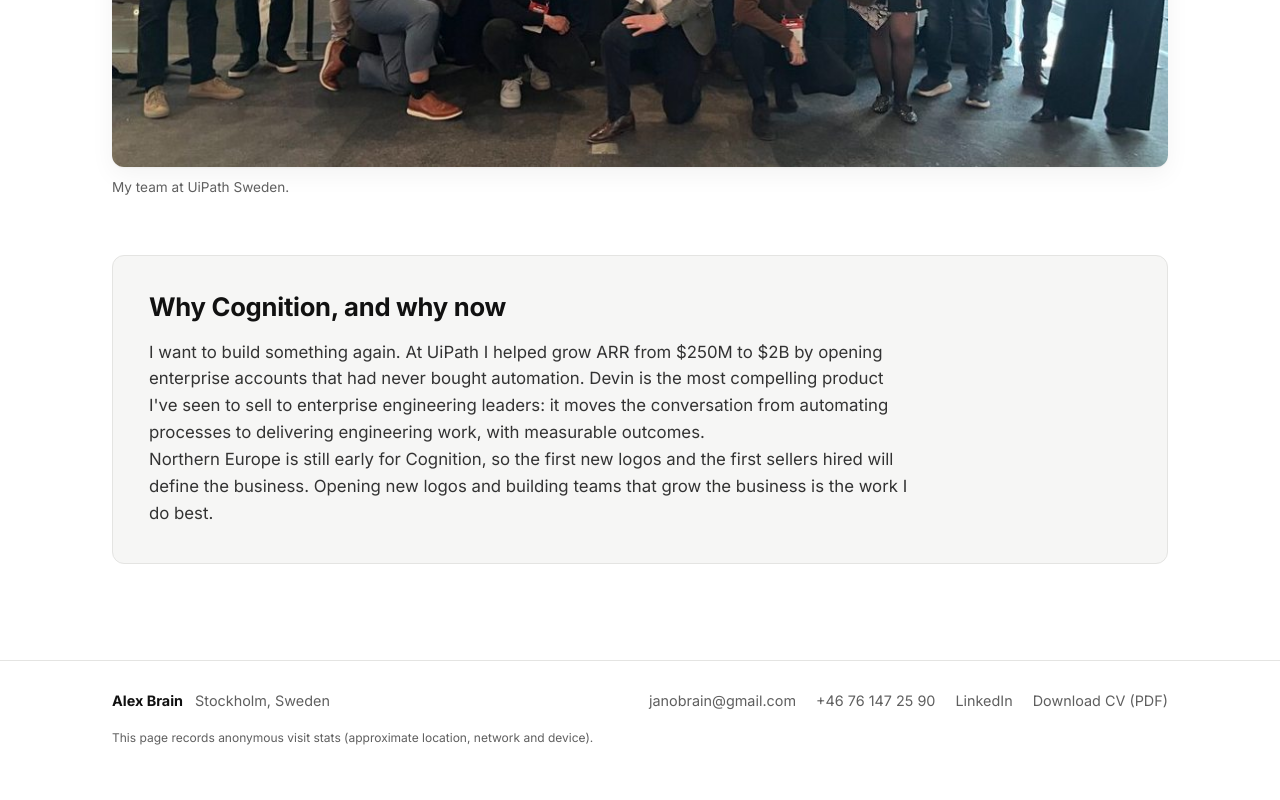
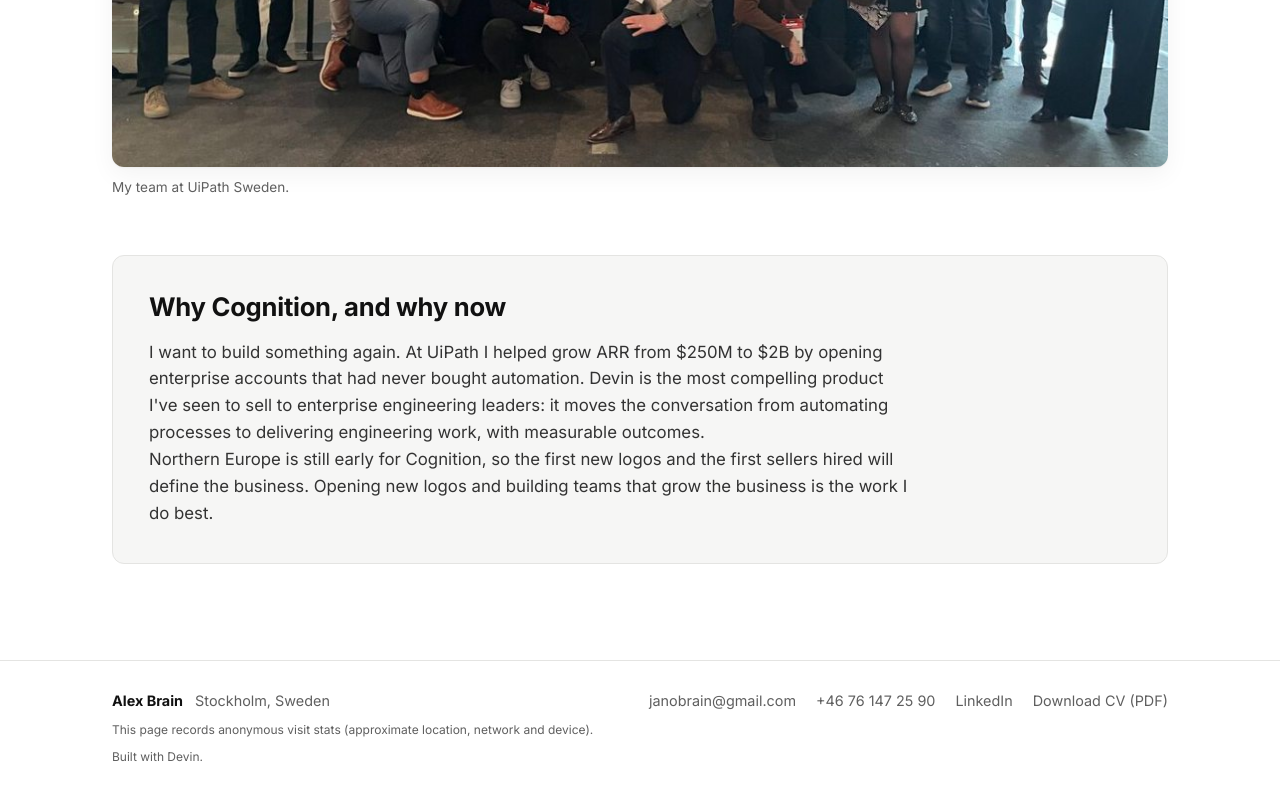
Before and after one commit to janobrain-creator/cognitioncanvas, a website built with Vite: page index.html in a window 1280 px wide. Shown: the part 8907-9707 px from the top of the page. Built offline with nearby package versions, Linux system fonts and the light colour scheme.

Commit message:
Footer: Built with Devin
Co-Authored-By: Devin AI <158243242+devin-ai-integration[bot]@users.noreply.github.com>

```diff
--- a/index.html
+++ b/index.html
@@ -476,6 +476,7 @@
         </div>
       </div>
       <p class="container footer-note">This page records anonymous visit stats (approximate location, network and device).</p>
+      <p class="container footer-note">Built with Devin.</p>
     </footer>
 
     <script type="module" src="/src/main.js"></script>
--- a/src/style.css
+++ b/src/style.css
@@ -1132,5 +1132,5 @@ a.chip:hover {
 .footer-note {
   font-size: 0.75rem;
   color: var(--text-muted);
-  margin-top: 16px;
+  margin-top: 8px;
 }
```
